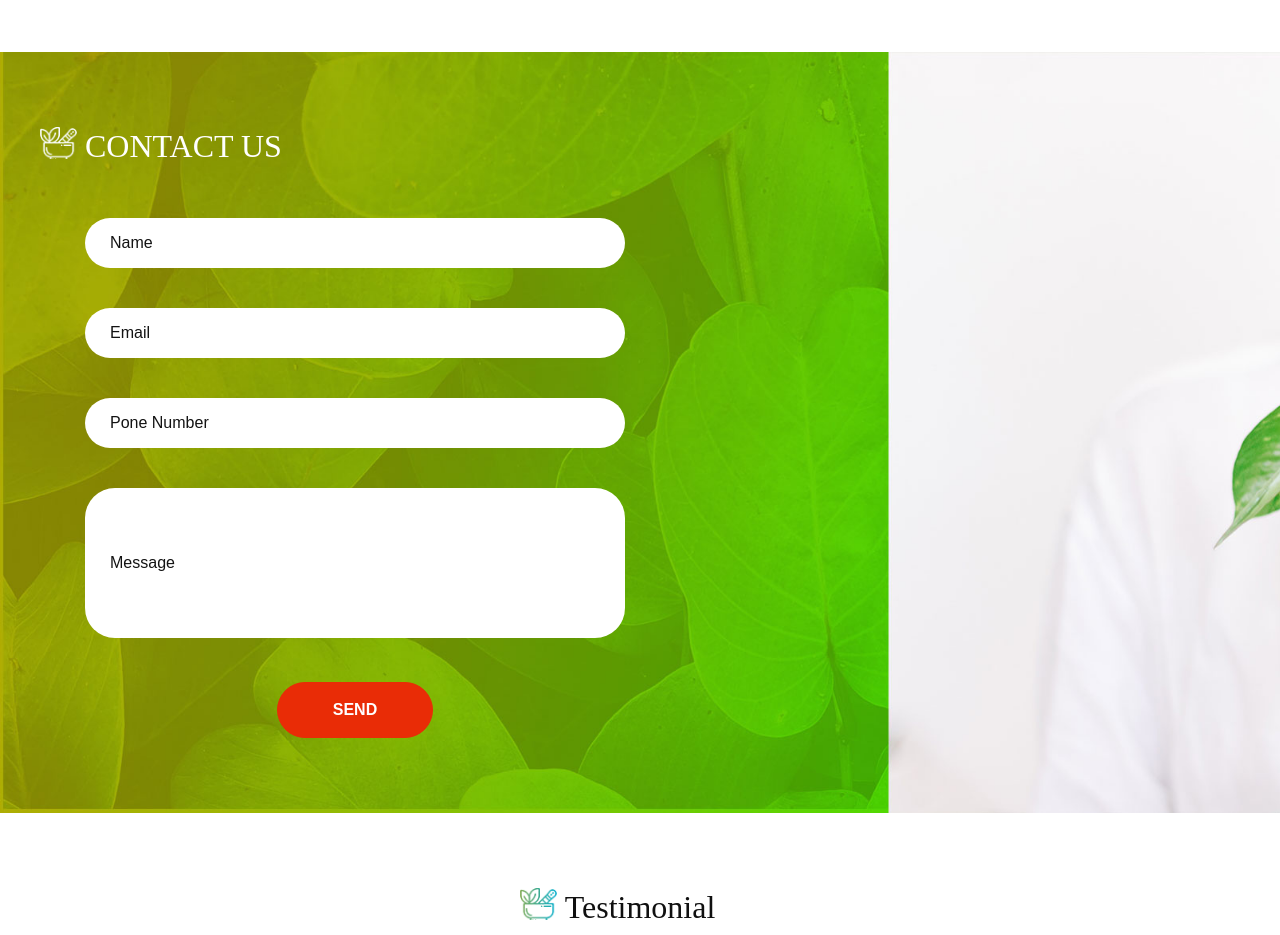
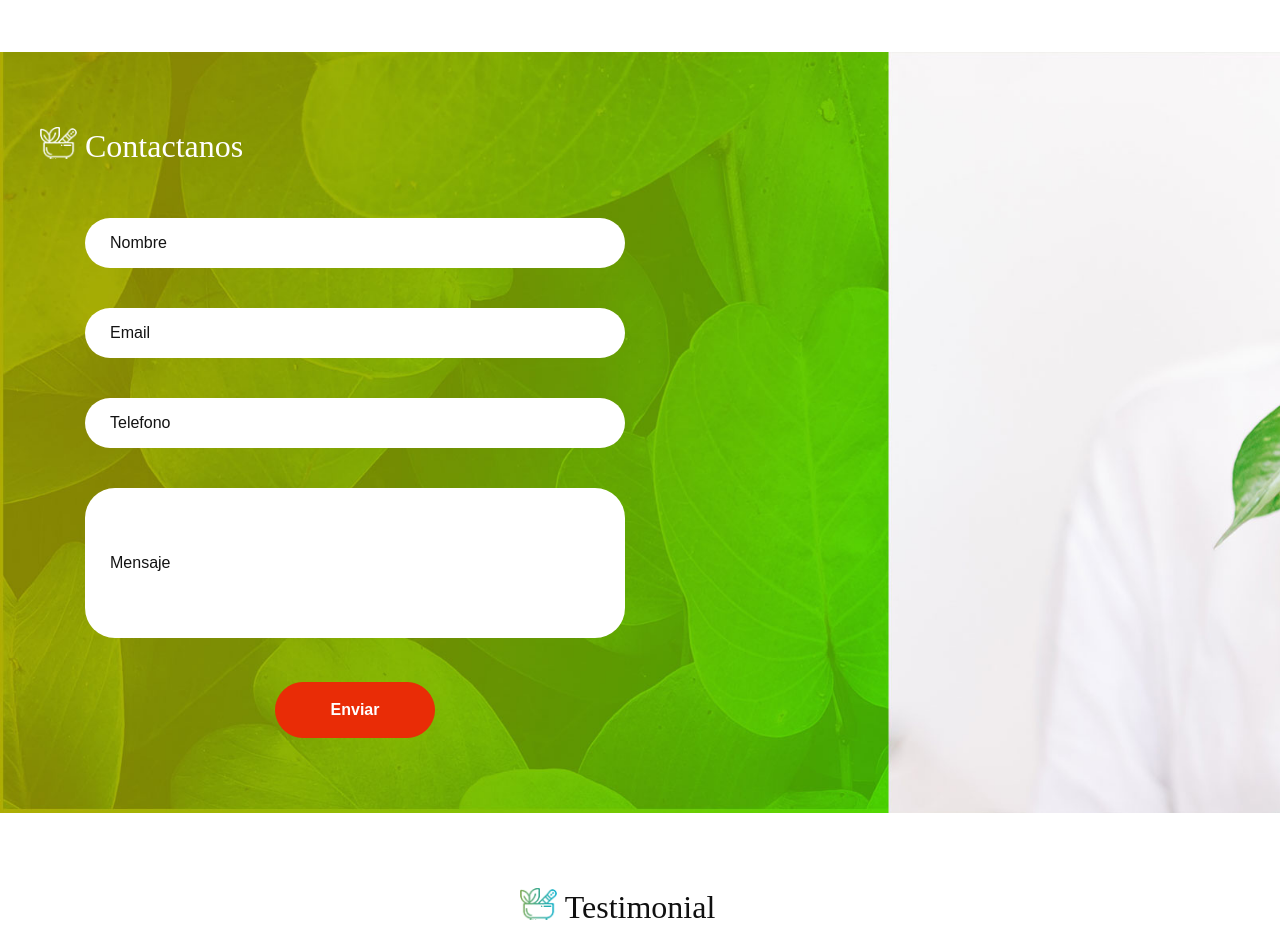
Before and after one commit to Lolafita1923/artilux, a plain HTML site: page index.html in a window 1280 px wide. Shown: the part 3440-4375 px from the top of the page. Drawn offline with nearby package versions, Linux system fonts and the light colour scheme.

Commit message:
7/12/2023

```diff
--- a/index.html
+++ b/index.html
@@ -162,7 +162,7 @@
     </div>
     <div class="d-flex justify-content-center">
       <a href="">
-        See More
+        Ver mas info
       </a>
     </div>
   </section>
@@ -208,25 +208,25 @@
       <div class="col-md-6">
         <div class="d-flex mb-4 ml-4 ml-md-0">
           <h2 class="custom_heading text-center">
-            CONTACT US
+            Contactanos
           </h2>
         </div>
         <form action="">
           <div>
-            <input type="text" placeholder="Name" />
+            <input type="text" placeholder="Nombre" />
           </div>
           <div>
             <input type="email" placeholder="Email" />
           </div>
           <div>
-            <input type="text" placeholder="Pone Number" />
+            <input type="text" placeholder="Telefono" />
           </div>
           <div>
-            <input type="text" class="message-box" placeholder="Message" />
+            <input type="text" class="message-box" placeholder="Mensaje" />
           </div>
           <div class="d-flex justify-content-center mt-4 ">
             <button>
-              SEND
+              Enviar
             </button>
           </div>
         </form>
```
